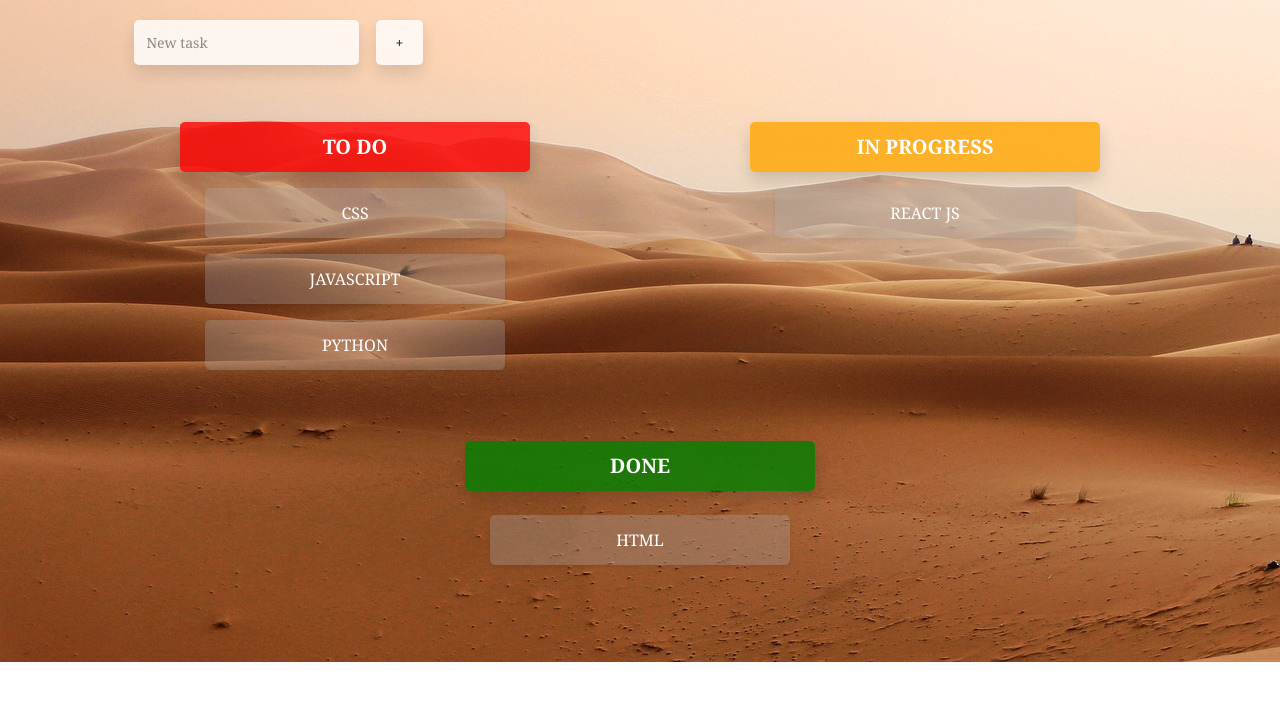
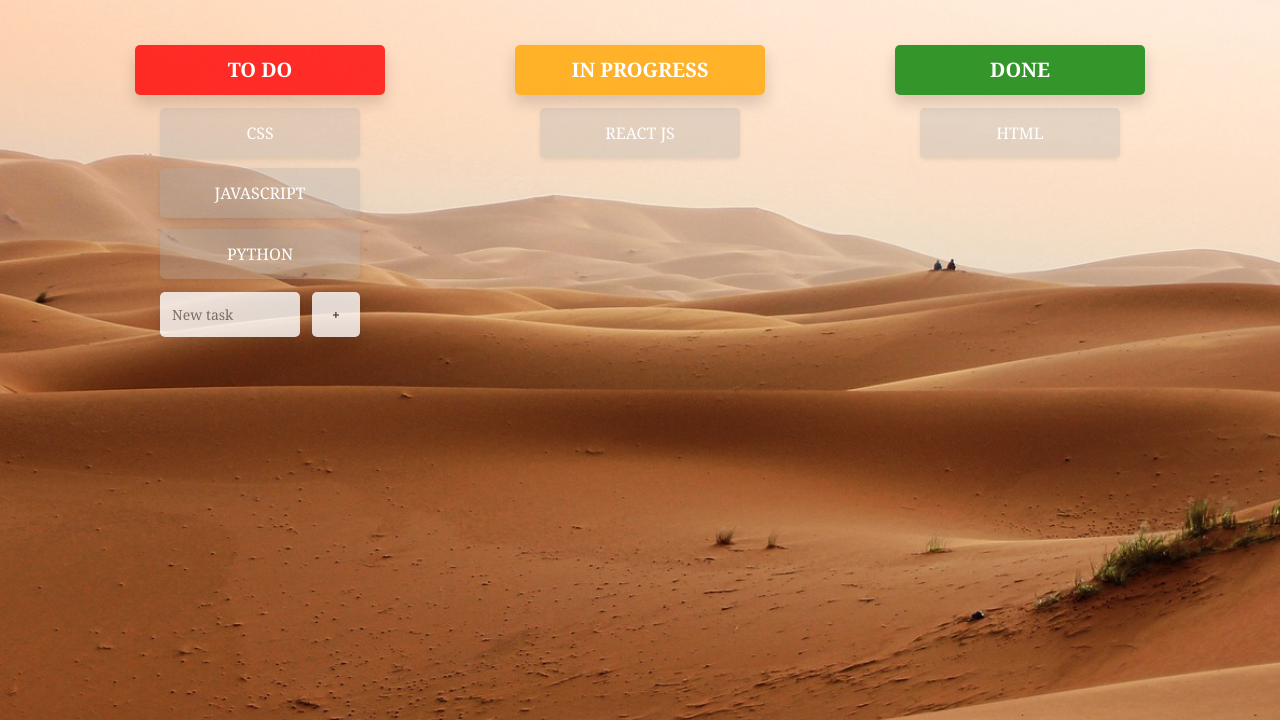
Before and after one commit to KwissyP/To-Do-List, a website: page index.html in a window 1280 px wide. Shown: the part 80-800 px from the top of the page. Drawn offline with nearby package versions, Linux system fonts and the light colour scheme.

Commit message:
Done totally

```diff
--- a/index.html
+++ b/index.html
@@ -12,10 +12,6 @@
 <body>
     <header>
         <h1 id="Titre" class="text-center fw-bold">TO DO LIST</h1>
-        <form id="formHead">
-            <input type="text" placeholder="New task" id="inputHead" class="shadow" />
-            <button class ='shadow' type="submit">+</button>
-        </form>
     </header>
     <section class="container text-center" id="divSec">
         <div class="row align-items-start">
@@ -24,6 +20,10 @@
 				<div class="code shadow-sm">CSS</div>
 				<div class="code shadow-sm">JAVASCRIPT</div>
                 <div class="code shadow-sm">PYTHON</div>
+                <form id="formHead" class="d-flex code">
+                    <input type="text" placeholder="New task" id="inputHead" class="shadow" />
+                    <button class ='shadow' type="submit">+</button>
+                </form>
             </div>
             <div class="col d-flex flex-column align-items-center">
                 <h5 class="hcinq d-flex align-items-center justify-content-center shadow" id="orange">IN PROGRESS</h5>
--- a/public/js/app.js
+++ b/public/js/app.js
@@ -22,6 +22,7 @@ form.addEventListener("submit", (e) => {
     input.value = "";
 });
 
+// Drag & Drop
 const draggables = document.querySelectorAll(".code");
 const droppables = document.querySelectorAll(".col");
 
--- a/src/sass/modules/_header.scss
+++ b/src/sass/modules/_header.scss
@@ -2,12 +2,22 @@
     margin: 0;
     padding: 0;
     box-sizing: border-box;
+    -ms-overflow-style: none; /* IE and Edge */
+    scrollbar-width: none; /* Firefox */
+}
+
+*::-webkit-scrollbar {
+    display: none;
 }
 
 body {
     font-family: Georgia, 'Times New Roman', Times, serif;
+    overflow: scroll;
     background-image: url(../../../public/img/ocean.jpg);
-    background-repeat: no-repeat;
+    background-position: center;
+    background-size: cover;
+    width: 100%;
+    height: 100vh;
 }
 
 #Titre {
@@ -23,15 +33,15 @@ body {
 }
 
 #formHead {
-    margin-left: 8%;
-    padding: 32px 32px 0;
+    background-color: transparent!important;
+    // padding: 32px 32px 0;
     opacity: 0.8;
 }
 
 #formHead input {
     padding: 12px;
     margin-right: 12px;
-    width: 225px;
+    width: 140px;
     border-radius: 5px;
     font-size: 14px;
     border: none;
--- a/src/sass/modules/_section.scss
+++ b/src/sass/modules/_section.scss
@@ -8,7 +8,7 @@
 
 .hcinq {
     font-weight: bold;
-    width: 350px;
+    width: 250px;
     height: 50px;
     border-radius: 5px;
 }
@@ -18,7 +18,7 @@
     margin: 1.5%;
     border-radius: 5px;
     height: 50px;
-    width: 300px;
+    width: 200px;
     pointer-events: all;
     cursor: move;
     display: flex!important;
```
Also changed, not shown: public/css/style.css, 1 other file.
